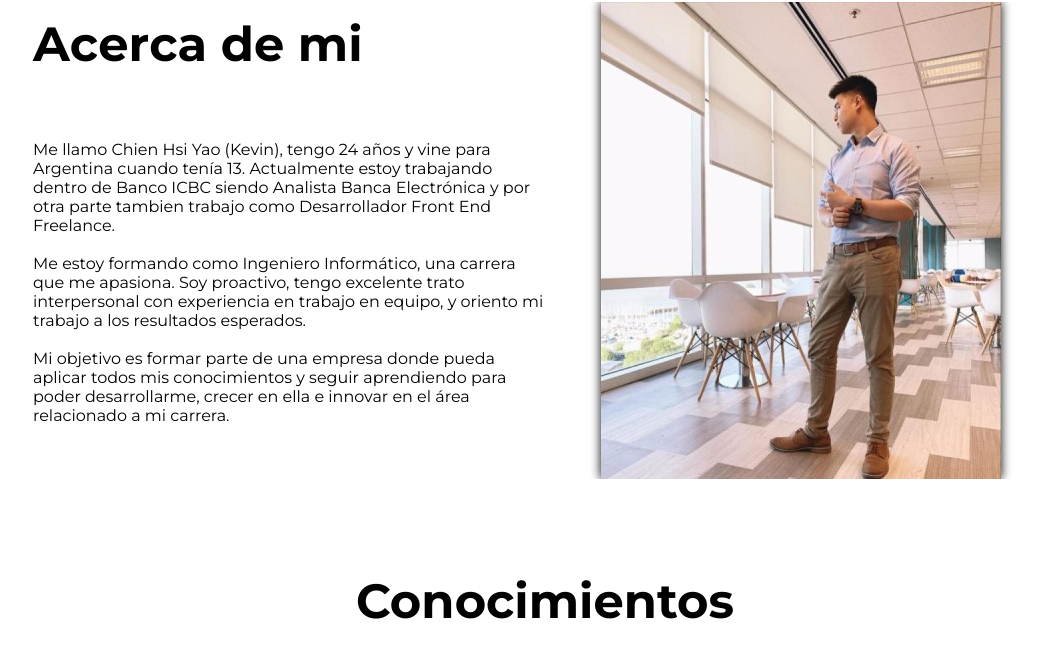
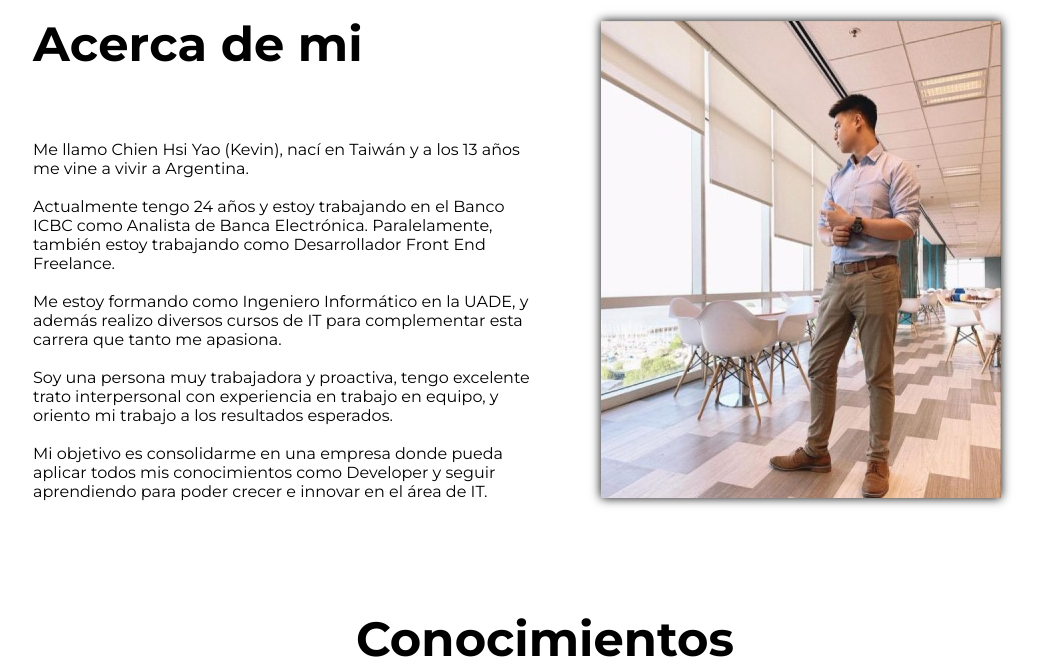
Before and after one commit to YaoKevinn/portfolio-chien-hsi-yao-kevin, a Gatsby site: page / in a window 1280 px wide. Shown: the part 1109-1780 px from the top of the page, without its empty margins (95-1134 px from the left). Built offline with nearby package versions, Linux system fonts and the light colour scheme; Gatsby itself is replaced by a stand-in of ours.

Commit message:
info update

```diff
--- a/gatsby-config.js
+++ b/gatsby-config.js
@@ -1,4 +1,5 @@
 module.exports = {
+  pathPrefix: "/portfolio-chien-hsi-yao-kevin",
   siteMetadata: {
     title: `Gatsby Default Starter`,
     description: `Kick off your next, great Gatsby project with this default starter. This barebones starter ships with the main Gatsby configuration files you might need.`,
--- a/package.json
+++ b/package.json
@@ -1,6 +1,6 @@
 {
   "name": "react-portfolio-template",
-  "homepage": "http://YaoKevinn.github.io/portfolio-chien-hsi-yao-kevin",
+  "homepage": "https://yaokevinn.github.io/portfolio-chien-hsi-yao-kevin",
   "private": true,
   "description": "Portfolio Template For Awesome Peoples",
   "version": "0.1.0",
@@ -42,8 +42,7 @@
     "serve": "gatsby serve",
     "clean": "gatsby clean",
     "test": "echo \"Write tests! -> https://gatsby.dev/unit-testing\" && exit 1",
-    "predeploy": "npm run build",
-    "deploy": "gh-pages -d build"
+    "deploy": "gatsby build --prefix-paths && gh-pages -d public"
   },
   "repository": {
     "type": "git",
--- a/src/components/about.js
+++ b/src/components/about.js
@@ -21,6 +21,12 @@ const About = () => {
               <br></br>
               <br></br>
               {data.aboutParaThree}
+              <br></br>
+              <br></br>
+              {data.aboutParaFour}
+              <br></br>
+              <br></br>
+              {data.aboutParaFive}
             </p>
           </div>
           <div className="image-wrapper">
--- a/src/components/seo.js
+++ b/src/components/seo.js
@@ -25,7 +25,8 @@ function SEO({ description, lang, meta, title }) {
   )
 
   const metaDescription = description || site.siteMetadata.description
-  const defaultTitle = site.siteMetadata?.title
+  // const defaultTitle = site.siteMetadata?.title
+  const defaultTitle = ""
 
   return (
     <Helmet
--- a/src/yourdata.js
+++ b/src/yourdata.js
@@ -100,11 +100,15 @@ export default {
 
   // About Secton --------------
   aboutParaOne:
-    "Me llamo Chien Hsi Yao (Kevin), tengo 24 años y vine para Argentina cuando tenía 13. Actualmente estoy trabajando dentro de Banco ICBC siendo Analista Banca Electrónica y por otra parte tambien trabajo como Desarrollador Front End Freelance.",
+    "Me llamo Chien Hsi Yao (Kevin), nací en Taiwán y a los 13 años me vine a vivir a Argentina.",
   aboutParaTwo:
-    "Me estoy formando como Ingeniero Informático, una carrera que me apasiona. Soy proactivo, tengo excelente trato interpersonal con experiencia en trabajo en equipo, y oriento mi trabajo a los resultados esperados.",
+    "Actualmente tengo 24 años y estoy trabajando en el Banco ICBC como Analista de Banca Electrónica. Paralelamente, también estoy trabajando como Desarrollador Front End Freelance.",
   aboutParaThree:
-    "Mi objetivo es formar parte de una empresa donde pueda aplicar todos mis conocimientos y seguir aprendiendo para poder desarrollarme, crecer en ella e innovar en el área relacionado a mi carrera.",
+    "Me estoy formando como Ingeniero Informático en la UADE, y además realizo diversos cursos de IT para complementar esta carrera que tanto me apasiona.",
+  aboutParaFour:
+    "Soy una persona muy trabajadora y proactiva, tengo excelente trato interpersonal con experiencia en trabajo en equipo, y oriento mi trabajo a los resultados esperados.",
+  aboutParaFive:
+    "Mi objetivo es consolidarme en una empresa donde pueda aplicar todos mis conocimientos como Developer y seguir aprendiendo para poder crecer e innovar en el área de IT.",
   aboutImage:
     aboutImg,
 
```
Also changed, not shown: 1 other file.
